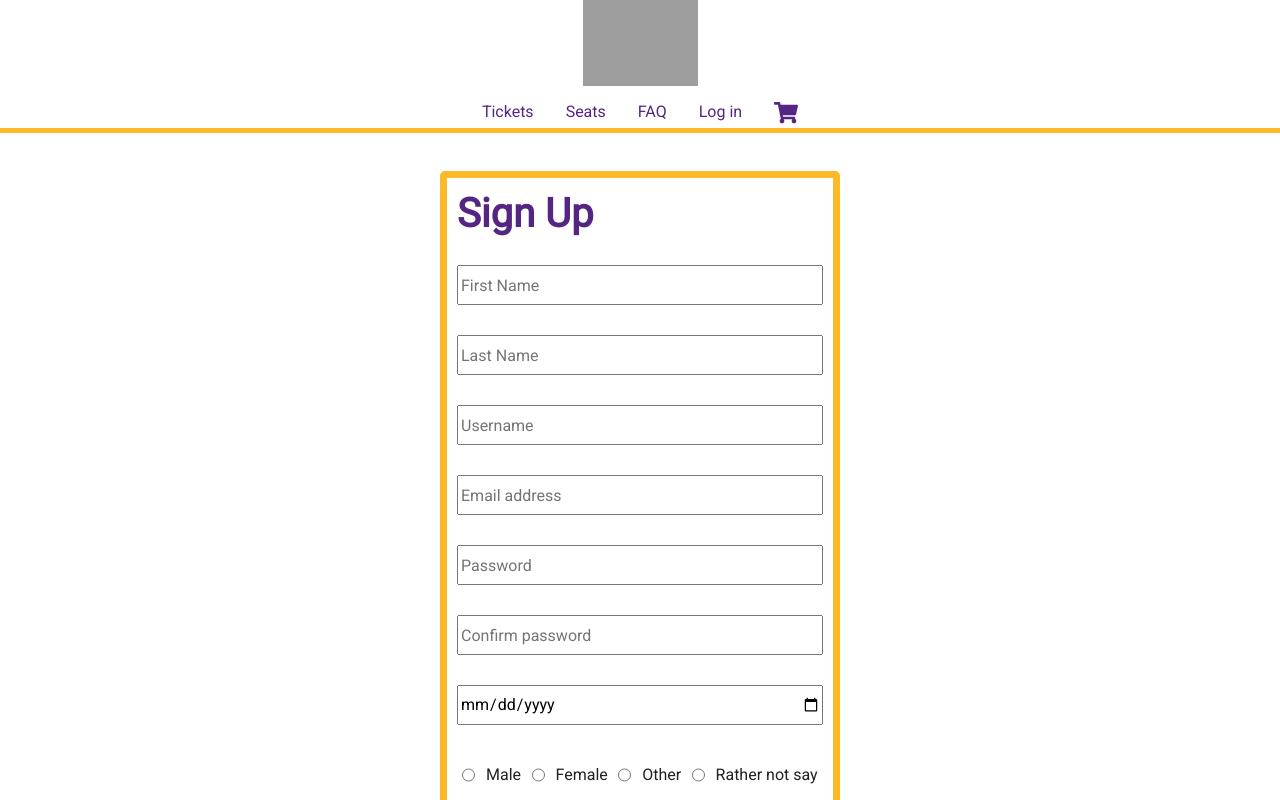
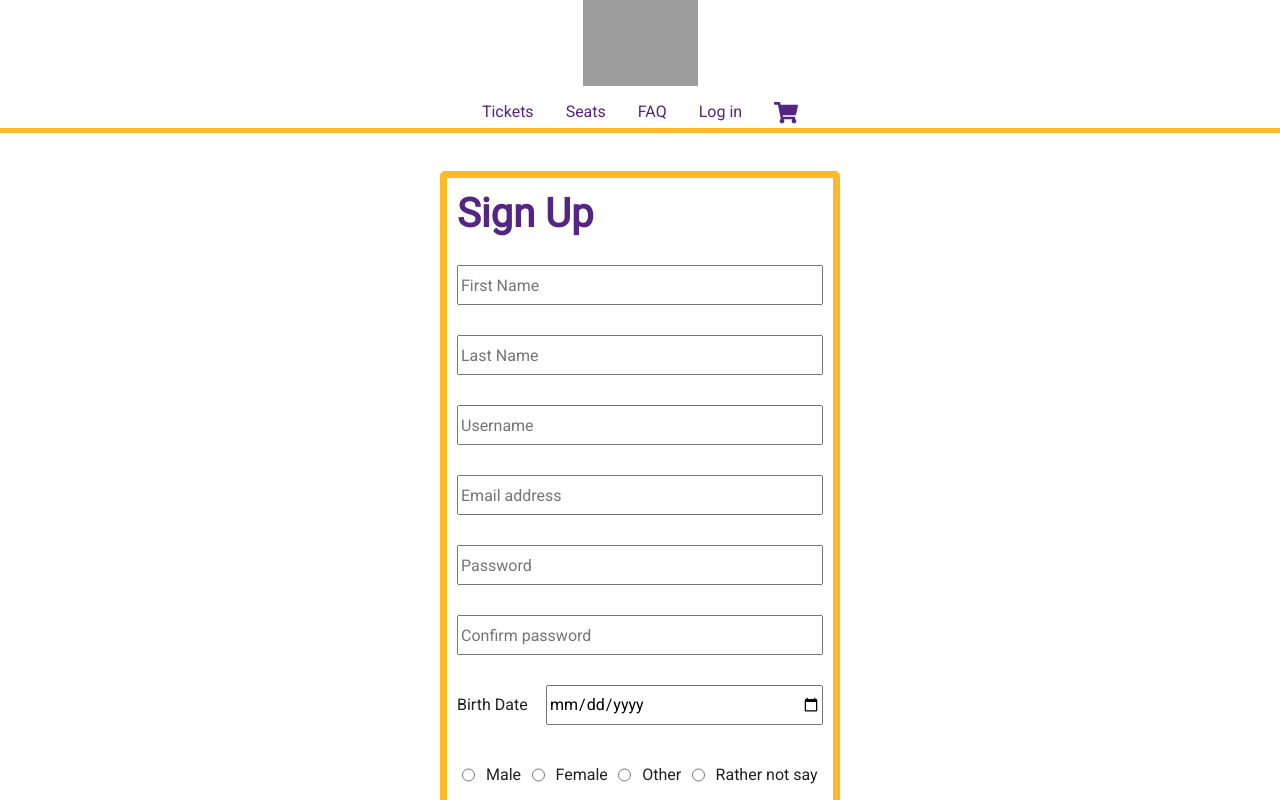
Before and after one commit to matrayu/lakeshow-app, a React (Create React App) app: page /signup in a window 1280 px wide. Shown: the top 800 px of the page. Built offline with nearby package versions, Linux system fonts and the light colour scheme; no server answers; grey boxes are pictures that could not be loaded; a web font is replaced by a local one.

Commit message:
Adjusted Signup Form and sorted Upcoming Games

```diff
--- a/src/components/SignupForm/SignupForm.css
+++ b/src/components/SignupForm/SignupForm.css
@@ -11,3 +11,18 @@
     align-items: center;
     justify-content: space-around;
 }
+
+.birthdate {
+    display: flex;
+    flex-direction: row;
+    justify-content: space-between;
+    align-content: center;
+}
+
+#birthdate {
+    padding-top: 25px;
+}
+
+#dob {
+    width: 277px;
+}
--- a/src/components/SignupForm/SignupForm.js
+++ b/src/components/SignupForm/SignupForm.js
@@ -205,8 +205,8 @@ export default class SignupForm extends Component {
                         required
                     />
                     <div className='error'>{this.state.errorConfirmPass}</div>
-
-                    <label htmlFor="dob"></label>
+                    <div className='birthdate'>
+                        <label id='birthdate' htmlFor="dob">Birth Date</label>
                         <input
                             className="form-control"
                             id="dob"
@@ -216,6 +216,8 @@ export default class SignupForm extends Component {
                             onChange={this.handleChange}
                             required
                         />
+                    </div>
+
 
                     <label htmlFor="gender"></label>
                     <div className='gender_grp'>
--- a/src/components/UpcomingGames/UpcomingGames.js
+++ b/src/components/UpcomingGames/UpcomingGames.js
@@ -19,6 +19,7 @@ export default class UpcomingGames extends Component {
 
     renderGames() {
         let { ticketList } = this.context
+        ticketList.sort((a, b) => (a.local_date > b.local_date) ? 1 : -1)
         if (ticketList.length !== 0) {
             return (
                 ticketList.slice(0, 3).map(ticket =>
```
Lines whose indentation alone changed are shown as unchanged.
